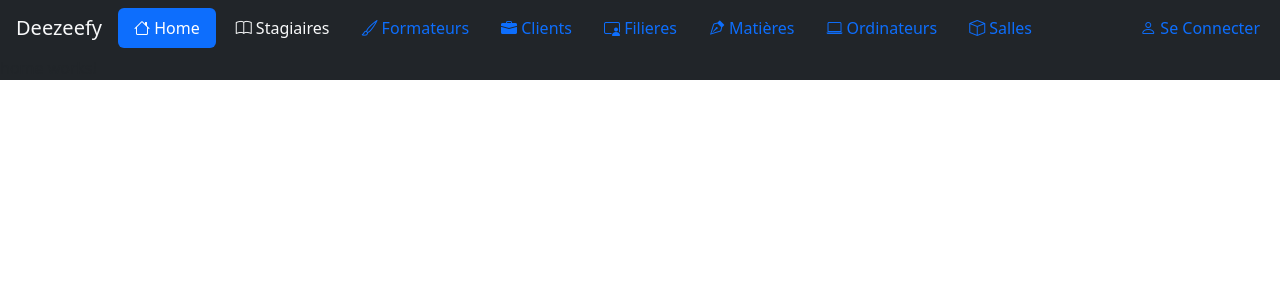
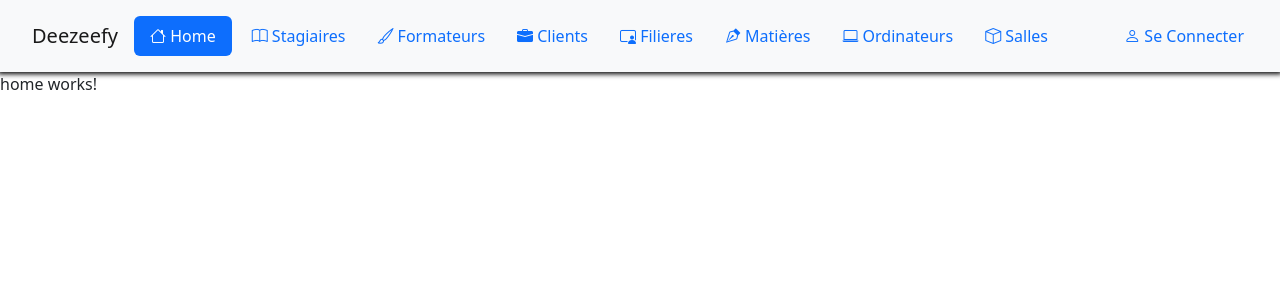
Before and after one commit to Mrapplejuice43/deezeefy, an Angular app in the folder deezeefy-angular/: page /home in a window 1280 px wide. Shown: the top 300 px of the page. Built offline with nearby package versions, Linux system fonts and the light colour scheme.

Commit message:
Modif navbar

```diff
--- a/deezeefy-angular/src/app/app.component.html
+++ b/deezeefy-angular/src/app/app.component.html
@@ -1,4 +1,4 @@
-<div class="bg-dark">
+<div>
   <app-navbar></app-navbar>
   <router-outlet></router-outlet>
 </div>
--- a/deezeefy-angular/src/app/navbar/navbar.component.html
+++ b/deezeefy-angular/src/app/navbar/navbar.component.html
@@ -1,9 +1,9 @@
-<nav class="navbar padding-nav sticky-top bg-dark">
+<nav class="navbar padding-nav bg-light sticky-top">
   <div class="nav nav-pills text-center col">
-    <span class="navbar-brand ms-3 me-3 text-light">Deezeefy</span>
+    <span class="navbar-brand ms-3 me-3">Deezeefy</span>
     <a [routerLink]="['/home']" class="nav-link" [routerLinkActive]="'active'"><i class="bi bi-house"></i> Home</a>
     <div class="row ms-1">
-      <a [routerLink]="['/stagiaire']" class="nav-link text-light col-auto" [routerLinkActive]="'active'"><i class="bi bi-book"></i> Stagiaires</a>
+      <a [routerLink]="['/stagiaire']" class="nav-link col-auto" [routerLinkActive]="'active'"><i class="bi bi-book"></i> Stagiaires</a>
       <a [routerLink]="['/formateur']" class="nav-link col-auto" [routerLinkActive]="'active'"><i class="bi bi-brush"></i> Formateurs</a>
       <a [routerLink]="['/client']" class="nav-link col-auto" [routerLinkActive]="'active'"><i class="bi bi-briefcase-fill"></i> Clients</a>
       <a [routerLink]="['/filiere']" class="nav-link col-auto" [routerLinkActive]="'active'"><i class="bi bi-person-video3"></i> Filieres</a>
--- a/deezeefy-angular/src/app/navbar/navbar.component.scss
+++ b/deezeefy-angular/src/app/navbar/navbar.component.scss
@@ -0,0 +1,4 @@
+.padding-nav {
+  padding: 1em;
+  box-shadow: 0px 0px 5px 2px black;
+}
```
